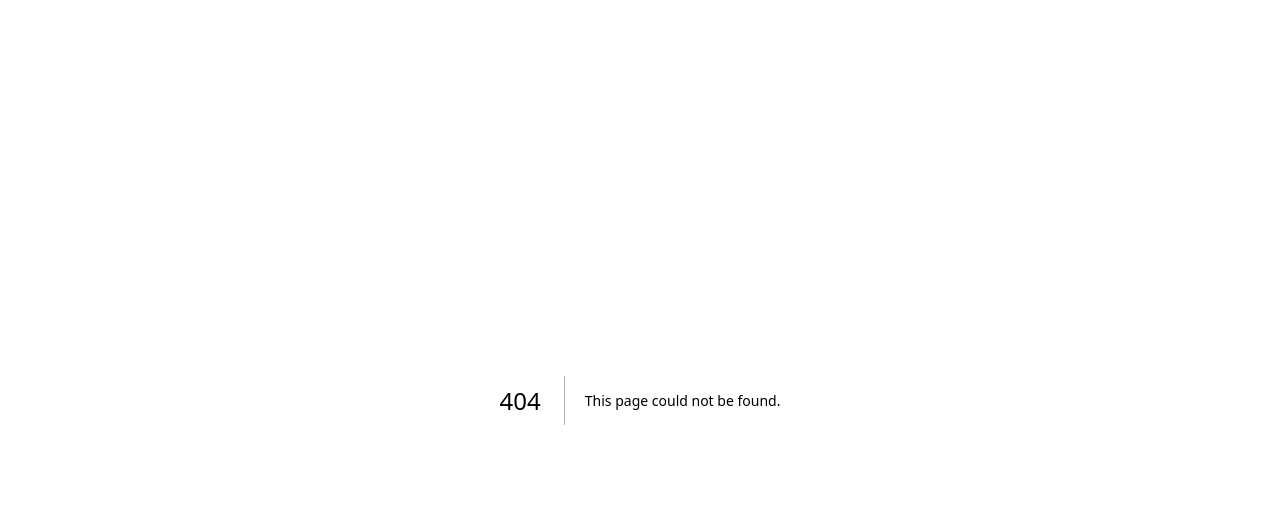
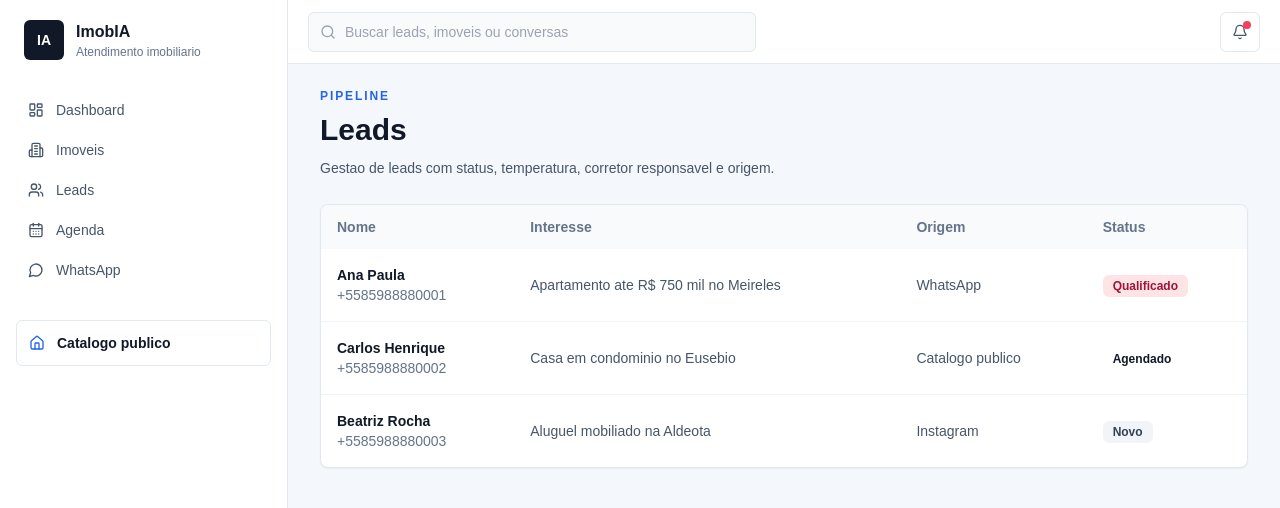
Before and after one commit to kairosystem085/agente-imob, a Next.js app: page /leads in a window 1280 px wide. Before the commit this address had no page. Shown: the top 508 px of the page. Built offline with nearby package versions, Linux system fonts and the light colour scheme.

Commit message:
Add leads page

```diff
--- /dev/null
+++ b/src/app/(dashboard)/leads/page.tsx
@@ -0,0 +1,36 @@
+import { LeadStatusBadge } from "@/components/ui/lead-status-badge";
+import { PageHeader } from "@/components/ui/page-header";
+import { leads } from "@/lib/mock-data";
+
+export default function LeadsPage() {
+  return (
+    <div className="space-y-6">
+      <PageHeader eyebrow="Pipeline" title="Leads" description="Gestao de leads com status, temperatura, corretor responsavel e origem." />
+      <div className="overflow-hidden rounded-lg border border-slate-200 bg-white shadow-sm">
+        <table className="w-full text-left text-sm">
+          <thead className="bg-slate-50 text-slate-500">
+            <tr>
+              <th className="px-4 py-3 font-semibold">Nome</th>
+              <th className="px-4 py-3 font-semibold">Interesse</th>
+              <th className="px-4 py-3 font-semibold">Origem</th>
+              <th className="px-4 py-3 font-semibold">Status</th>
+            </tr>
+          </thead>
+          <tbody className="divide-y divide-slate-100">
+            {leads.map((lead) => (
+              <tr key={lead.id}>
+                <td className="px-4 py-4">
+                  <p className="font-semibold text-ink">{lead.name}</p>
+                  <p className="text-slate-500">{lead.phone}</p>
+                </td>
+                <td className="px-4 py-4 text-slate-600">{lead.interest}</td>
+                <td className="px-4 py-4 text-slate-600">{lead.source}</td>
+                <td className="px-4 py-4"><LeadStatusBadge status={lead.status} temperature={lead.temperature} /></td>
+              </tr>
+            ))}
+          </tbody>
+        </table>
+      </div>
+    </div>
+  );
+}
```
